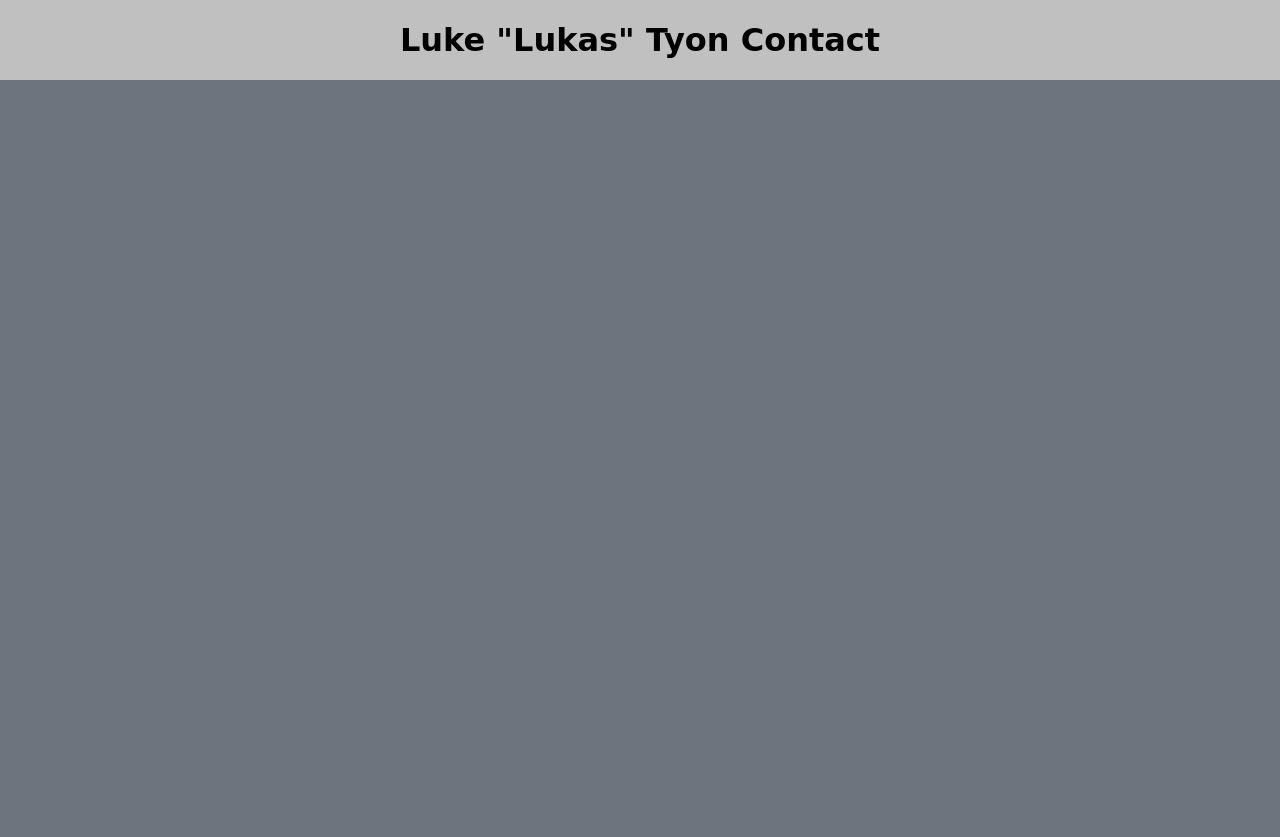
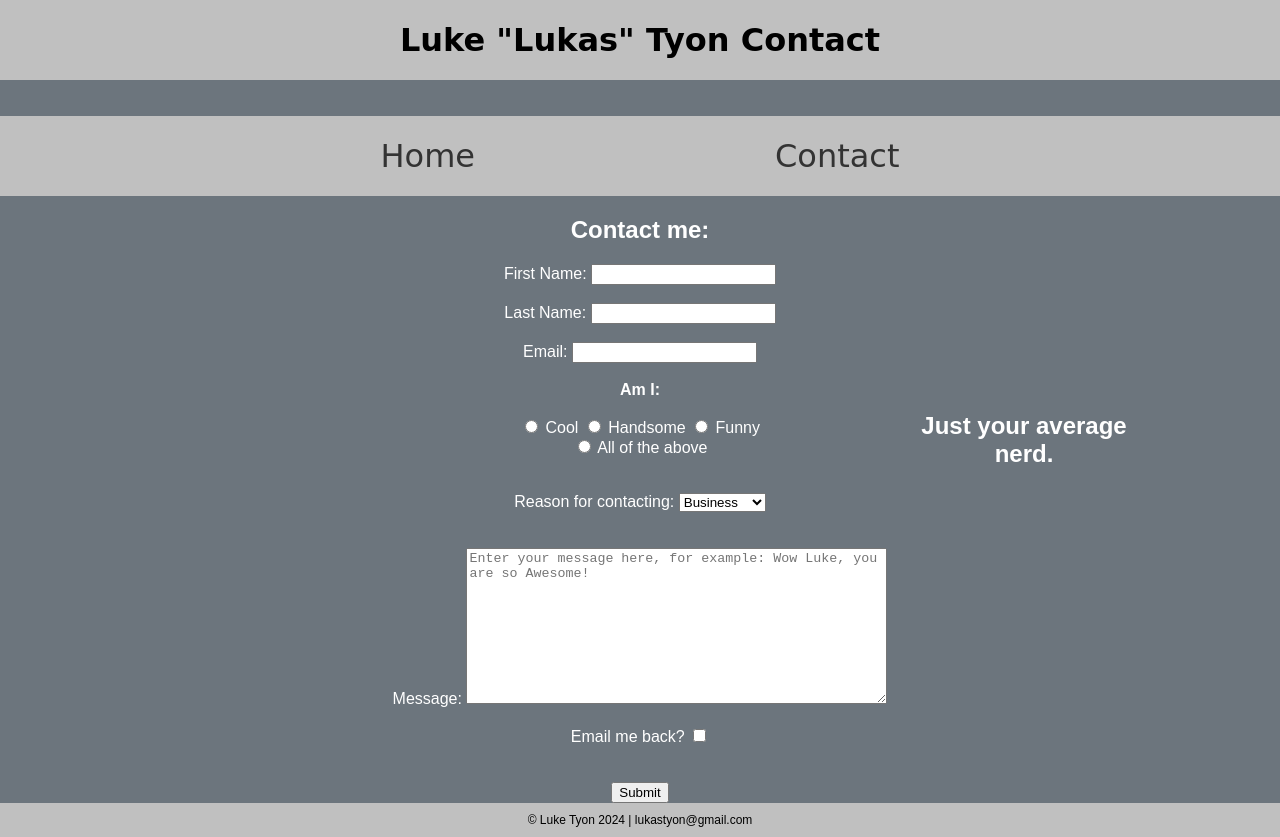
Before and after one commit to SWIC-177/html-css-skills-demo-RukasPukas, a plain HTML site: page contact.html in a window 1280 px wide. Before the commit the page ends 800 px from the top, so only its background shows below. Drawn offline with Linux system fonts and the light colour scheme.

Commit message:
This should now contain all of the required files.

```diff
--- a/contact.html
+++ b/contact.html
@@ -13,6 +13,88 @@
 	<div class="header-container">
 		<h1>Luke "Lukas" Tyon Contact</h1>
 	</div>
+	<br>
+  <br>
+  <div class="navigation-container">
+
+    <a href="index.html">Home</a>
+    <a href="contact.html">Contact</a>
+
+ </div>
+
+ <div class="right-text">
+  Just your average nerd.
+</div>
+
+ <div class="form" id="about-me">
+  <h2>Contact me:</h2>
+
+  <form action="mailto:lukastyon@gmail.com" method="post" enctype="text/plain">
+    <label for="first-name">First Name:</label>
+    <input type="text" id="first-name" name="first_name" required>
+    <br>
+    <br>
+
+    <label for="last-name">Last Name:</label>
+    <input type="text" id="last-name" name="last_name" required>
+    <br>
+    <br>
+
+    <label for="email">Email:</label>
+    <input type="email" id="email" name="email" required>
+    <br>
+    <br>
 
 
+
+    <label><b>Am I:</b></label>
+    <br>
+    <br>
+    <input type="radio" id="cool" name="opinion" value="Cool">
+    <label for="cool">Cool</label>
+
+    <input type="radio" id="handsome" name="opinion" value="Handsome">
+    <label for="handsome">Handsome</label>
+
+    <input type="radio" id="funny" name="opinion" value="Funny">
+    <label for="funny">Funny</label>
+    <br>
+
+    <input type="radio" id="all" name="opinion" value="All of the above">
+    <label for="all">All of the above</label>
+    <br>
+    <br>
+    <br>
+
+    <label for="reason">Reason for contacting:</label>
+    <select id="reason" name="reason">
+      <option value="business">Business</option>
+      <option value="recreation">Recreation</option>
+      <option value="other">Other</option>
+    </select>
+    <br>
+    <br>
+    <br>
+
+    <label for="message" class="message-label">Message:</label>
+    <textarea id="message" name="message" cols ="50" rows="10" placeholder="Enter your message here, for example: Wow Luke, you are so Awesome!" required></textarea>
+    <br>
+    <br>
+
+    <label for="email-back">Email me back?</label>
+    <input type="checkbox" id="email-back" name="email_back">
+    <br>
+    <br>
+    <br>
+
+    <input type="submit" value="Submit">
+  </form>
+</div>
+
 	</body>
+
+  <footer>
+    &copy; Luke Tyon 2024 | <a href="mailto:lukastyon@gmail.com">lukastyon@gmail.com</a>
+
+  </footer>
+  </html>
```
